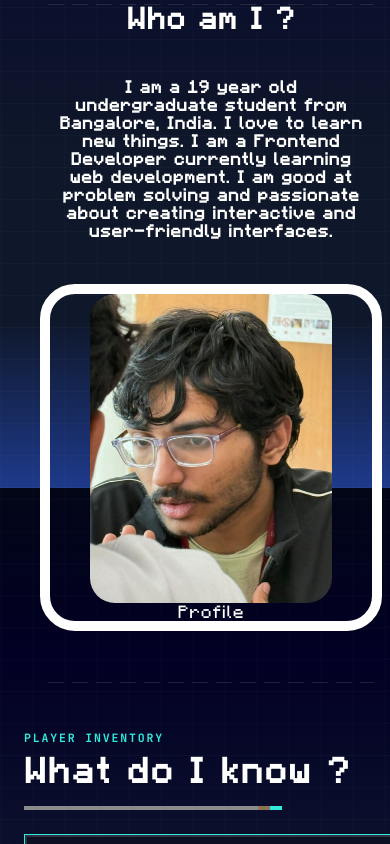
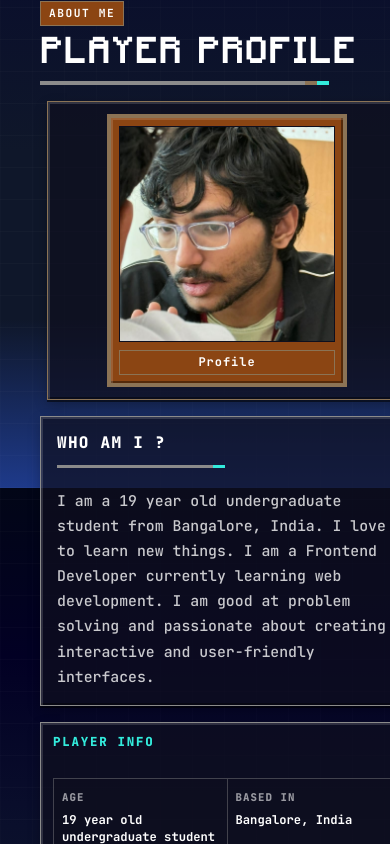
Before and after one commit to Rohan-Shridhar/portfolio, a React (Vite) app: page / in a window 390 px wide. Shown: the part 1200-2044 px from the top of the page. Built offline with nearby package versions, Linux system fonts and the light colour scheme.

Commit message:
Refactor About component to enhance layout, improve accessibility, and implement reveal animations

```diff
--- a/src/About.jsx
+++ b/src/About.jsx
@@ -1,37 +1,109 @@
-import { useState, useEffect } from 'react';
+import { useEffect, useRef } from 'react';
 import profile from './assets/images/pfp.jpeg';
+import { Badge, BlockCard, BlockGrid, PixelBorder } from './components/ui/index.js';
+
+const biography = 'I am a 19 year old undergraduate student from Bangalore, India. I love to learn new things. I am a Frontend Developer currently learning web development. I am good at problem solving and passionate about creating interactive and user-friendly interfaces. ';
+
+const profileFacts = [
+    { label: 'Age', value: '19 year old undergraduate student' },
+    { label: 'Based in', value: 'Bangalore, India' },
+    { label: 'Role', value: 'Frontend Developer' },
+    { label: 'Learning', value: 'currently learning web development' },
+];
+
 export default function About() {
-    const [hover, setHover] = useState(false);
-    function handleHover() {
-        setHover(true);
-    }
-    function handleLeave() {
-        setHover(false);
-    }
+    const aboutRef = useRef(null);
+
     useEffect(() => {
-        const isMobile = window.innerWidth <= 600;
-        if (isMobile) return;
-        if (hover) {
-            document.querySelector(".about-cont-img").style.transition = "transform 0.5s ease, box-shadow 1s ease, opacity 1s ease";
-            document.querySelector(".about-cont-img").style.transform = "rotateZ(5deg) scale(1.25) translateX(-100px)";
-            document.querySelector(".about-cont-img").style.boxShadow = "0 0 50px var(--text-color)";
-            document.querySelector(".about-cont-img").style.opacity = "0.8";
-        } else {
-            document.querySelector(".about-cont-img").style.transform = "rotateZ(0deg) scale(1) translateX(0px)";
-            document.querySelector(".about-cont-img").style.boxShadow = "none";
-            document.querySelector(".about-cont-img").style.opacity = "1";
+        const section = aboutRef.current;
+        if (!section) return undefined;
+
+        const revealSection = () => section.classList.add('about-is-visible');
+
+        if (!('IntersectionObserver' in window)) {
+            revealSection();
+            return undefined;
         }
-    }, [hover]);
+
+        const observer = new IntersectionObserver(
+            ([entry]) => {
+                if (!entry.isIntersecting) return;
+                revealSection();
+                observer.disconnect();
+            },
+            { rootMargin: '0px 0px -12% 0px', threshold: 0.12 },
+        );
+
+        observer.observe(section);
+
+        return () => observer.disconnect();
+    }, []);
 
     return (
-        <div id="about-me" className="about-cont" onMouseEnter={handleHover} onMouseLeave={handleLeave}>
-            <div className="about-txt">
-                <span className="about-title">Who am I ?</span>
-                <span className="about-desc">I am a 19 year old undergraduate student from Bangalore, India. I love to learn new things. I am a Frontend Developer currently learning web development. I am good at problem solving and passionate about creating interactive and user-friendly interfaces. </span>
+        <section
+            ref={aboutRef}
+            className="about-cont"
+            id="about-me"
+            aria-labelledby="about-profile-title"
+        >
+            <header className="about-heading">
+                <div className="about-heading-copy">
+                    <Badge className="about-kicker" variant="stone">ABOUT ME</Badge>
+                    <h2 className="about-title" id="about-profile-title">PLAYER PROFILE</h2>
+                </div>
+                <span className="about-divider" aria-hidden="true" />
+            </header>
+
+            <div className="about-profile-grid">
+                <BlockCard
+                    as="aside"
+                    className="about-profile-panel about-reveal-item about-reveal-avatar"
+                    variant="stone"
+                    inset
+                    aria-labelledby="about-avatar-caption"
+                >
+                    <PixelBorder as="figure" className="about-avatar-frame" variant="wood" inset>
+                        <div className="about-avatar-media">
+                            <img className="about-cont-img" src={profile} alt="Profile" loading="lazy" decoding="async" />
+                        </div>
+                        <figcaption id="about-avatar-caption">
+                            <Badge className="about-avatar-caption" variant="wood">Profile</Badge>
+                        </figcaption>
+                    </PixelBorder>
+                </BlockCard>
+
+                <BlockCard
+                    as="article"
+                    className="about-copy-panel about-reveal-item"
+                    variant="stone"
+                    inset
+                    aria-labelledby="about-record-title"
+                >
+                    <header className="about-copy-heading">
+                        <h3 className="about-copy-title" id="about-record-title">Who am I ?</h3>
+                        <span className="about-copy-rule" aria-hidden="true" />
+                    </header>
+                    <p className="about-desc">{biography}</p>
+                </BlockCard>
+
+                <BlockCard
+                    as="aside"
+                    className="about-info-panel about-reveal-item"
+                    variant="stone"
+                    inset
+                    aria-labelledby="about-info-title"
+                >
+                    <h3 className="about-info-heading" id="about-info-title">PLAYER INFO</h3>
+                    <BlockGrid as="dl" className="about-info-grid" minItemWidth="120px">
+                        {profileFacts.map((fact) => (
+                            <div className="about-info-slot" key={fact.label}>
+                                <dt className="about-info-label">{fact.label}</dt>
+                                <dd className="about-info-value">{fact.value}</dd>
+                            </div>
+                        ))}
+                    </BlockGrid>
+                </BlockCard>
             </div>
-            <div></div>
-            <span className="about-img-box"><img className="about-cont-img" src={profile} alt="Profile" />
-                <span>Profile</span></span>
-        </div>
+        </section>
     );
 }
--- a/src/index.css
+++ b/src/index.css
@@ -766,41 +766,278 @@ body {
 
 /* ========================================= */
 .about-cont {
-  scroll-margin-top: 100px;
-  margin: 25vh;
-  display: grid;
-  grid-template-columns: 3fr 1fr 1fr;
+  width: min(100%, var(--layout-max-width));
+  margin: 0 auto;
+  padding: clamp(72px, 12vh, 144px) var(--page-gutter) clamp(88px, 14vh, 160px);
+  scroll-margin-top: var(--nav-offset);
+}
+
+.about-heading {
+  display: grid;
+  gap: var(--space-3);
+  margin-bottom: var(--space-5);
+}
+
+.about-heading-copy {
+  display: grid;
+  justify-items: start;
+  gap: var(--space-2);
+}
+
+.about-kicker {
+  border-color: var(--color-dirt);
+  background: var(--color-oak-wood);
+  color: var(--color-white);
+  font-family: var(--font-family-ui);
+  font-size: clamp(0.7rem, 1.2vw, 0.84rem);
+  letter-spacing: 0.14em;
+}
+
+.about-title {
+  margin: 0;
+  color: var(--text-color);
+  font-family: var(--font-family-pixel);
+  font-size: clamp(2rem, 5vw, 4rem);
+  font-weight: 800;
+  letter-spacing: 0.02em;
+  line-height: 1.1;
+}
+
+.about-divider {
+  display: block;
+  width: min(300px, 68vw);
+  height: 4px;
+  background: var(--color-stone);
+  box-shadow: 12px 0 0 var(--color-dirt), 24px 0 0 var(--color-diamond);
+}
+
+.about-profile-grid {
+  display: grid;
+  grid-template-areas:
+    'portrait copy'
+    'info copy';
+  grid-template-columns: minmax(230px, 0.78fr) minmax(0, 1.42fr);
+  gap: var(--space-4);
+  min-width: 0;
+}
+
+.about-profile-panel,
+.about-copy-panel,
+.about-info-panel {
+  min-width: 0;
+  border-color: var(--color-border-strong);
+  border-radius: var(--radius-none);
+  background: rgba(15, 15, 30, 0.7);
+  color: var(--color-text-primary);
+  box-shadow: var(--shadow-inset), var(--shadow-sm);
+}
+
+.light .about-profile-panel,
+.light .about-copy-panel,
+.light .about-info-panel {
+  background: rgba(255, 255, 255, 0.78);
+}
+
+.about-profile-panel {
+  grid-area: portrait;
+  align-self: start;
+  padding: var(--space-4);
+  border-color: var(--color-dirt);
+}
+
+.about-copy-panel {
+  grid-area: copy;
+  display: grid;
+  align-content: start;
+  gap: var(--space-5);
+  padding: clamp(var(--space-5), 4vw, var(--space-8));
+  border-color: var(--color-stone);
+}
+
+.about-info-panel {
+  grid-area: info;
+  align-self: start;
+  display: grid;
+  gap: var(--space-3);
+  padding: var(--space-4);
+  border-color: var(--color-stone);
+}
+
+.about-avatar-frame {
+  display: block;
+  width: 100%;
+  padding: var(--space-2);
+  border: var(--border-medium) solid var(--color-stone);
+  background: var(--color-oak-wood);
+  box-shadow: var(--shadow-inset), var(--shadow-sm);
+}
+
+.about-avatar-media {
+  aspect-ratio: 1;
+  overflow: hidden;
+  border: var(--border-hairline) solid var(--color-obsidian);
+  background: var(--color-obsidian);
 }
 
 .about-cont-img {
-  width: auto;
-  height: 50vh;
-  border: none;
-  border-radius: 25px;
-}
-
-.about-txt {
-  display: grid;
-  grid-template-rows: 1fr 3fr;
-}
-
-.about-img-box {
-  border: 10px var(--text-color) solid;
-  border-radius: 35px;
+  display: block;
+  width: 100%;
+  height: 100%;
+  object-fit: cover;
+  border: 0;
+  border-radius: var(--radius-none);
+}
+
+.about-avatar-frame figcaption {
+  display: block;
+  margin-top: var(--space-2);
+}
+
+.about-avatar-caption {
+  display: flex;
+  width: 100%;
+  justify-content: center;
+  border-color: var(--color-dirt);
+  background: var(--color-oak-wood);
+  color: var(--color-white);
+  font-family: var(--font-family-ui);
+  letter-spacing: 0.08em;
   text-align: center;
 }
 
-.about-title {
+.about-copy-heading {
+  display: grid;
+  gap: var(--space-3);
+}
+
+.about-copy-title,
+.about-info-heading {
+  margin: 0;
+  color: var(--color-text-primary);
+  font-family: var(--font-family-ui);
+  font-size: clamp(1rem, 1.7vw, 1.3rem);
+  font-weight: 800;
+  letter-spacing: 0.08em;
+  line-height: 1.2;
+  text-transform: uppercase;
+}
+
+.about-copy-rule {
+  display: block;
+  width: min(220px, 46%);
+  height: 3px;
+  background: var(--color-stone);
+  box-shadow: 12px 0 0 var(--color-diamond);
+}
+
+.about-desc {
+  max-width: 58ch;
+  margin: 0;
+  color: var(--color-text-secondary);
+  font-family: var(--font-family-ui);
+  font-size: clamp(0.95rem, 1.35vw, 1.08rem);
+  font-weight: 500;
+  line-height: 1.75;
   text-align: left;
-  font-size: var(--title);
-  font-weight: bold;
-}
-
-.about-desc {
-  padding: 20px;
-  text-align: left;
-  font-size: var(--text);
-  font-weight: bold;
+}
+
+.light .about-desc {
+  color: var(--color-text-secondary);
+}
+
+.about-info-heading {
+  color: var(--color-diamond);
+  font-size: 0.78rem;
+  letter-spacing: 0.14em;
+}
+
+.about-info-grid {
+  grid-template-columns: repeat(2, minmax(0, 1fr));
+  gap: 0;
+  border-top: var(--border-hairline) solid var(--color-border);
+  border-left: var(--border-hairline) solid var(--color-border);
+}
+
+.about-info-slot {
+  position: relative;
+  display: grid;
+  min-width: 0;
+  min-height: 82px;
+  align-content: start;
+  gap: var(--space-2);
+  padding: var(--space-3);
+  overflow-wrap: anywhere;
+  border-right: var(--border-hairline) solid var(--color-border);
+  border-bottom: var(--border-hairline) solid var(--color-border);
+  background: rgba(15, 15, 30, 0.46);
+}
+
+.light .about-info-slot {
+  background: rgba(255, 255, 255, 0.58);
+}
+
+.about-info-slot:last-child::after {
+  position: absolute;
+  right: 0;
+  bottom: 0;
+  width: 4px;
+  height: 4px;
+  background: var(--color-diamond);
+  content: '';
+}
+
+.about-info-label {
+  margin: 0;
+  color: var(--color-text-tertiary);
+  font-family: var(--font-family-ui);
+  font-size: 0.67rem;
+  font-weight: 800;
+  letter-spacing: 0.1em;
+  line-height: 1.2;
+  text-transform: uppercase;
+}
+
+.about-info-value {
+  margin: 0;
+  color: var(--color-text-primary);
+  font-family: var(--font-family-ui);
+  font-size: clamp(0.76rem, 1.1vw, 0.9rem);
+  font-weight: 700;
+  line-height: 1.4;
+}
+
+.about-reveal-item {
+  --about-delay: 0ms;
+  opacity: 1;
+  transform: translateY(0);
+  transition: opacity 420ms var(--ease-standard) var(--about-delay),
+    transform 420ms var(--ease-standard) var(--about-delay);
+}
+
+.about-reveal-avatar {
+  --about-delay: 60ms;
+}
+
+.about-info-panel {
+  --about-delay: 70ms;
+}
+
+.about-copy-panel {
+  --about-delay: 140ms;
+}
+
+.about-cont:not(.about-is-visible) .about-reveal-item {
+  opacity: 0;
+  transform: translateY(-14px);
+}
+
+@media (prefers-reduced-motion: reduce) {
+  .about-reveal-item,
+  .about-cont:not(.about-is-visible) .about-reveal-item {
+    opacity: 1;
+    transform: none;
+    transition: none;
+  }
 }
 
 /* ========================================= */
@@ -1495,20 +1732,31 @@ body {
 
   /* --- About --- */
   .about-cont {
-    grid-template-columns: 1fr;
-    margin: 8vh 5vw;
-    gap: 16px;
-  }
-
-  .about-cont-img {
-    width: 55%;
-    height: auto;
-    margin: 0 auto;
-    display: block;
-  }
-
-  .about-img-box {
-    text-align: center;
+    padding-top: 64px;
+    padding-bottom: 112px;
+  }
+
+  .about-profile-grid {
+    grid-template-columns: minmax(210px, 0.82fr) minmax(0, 1.18fr);
+    gap: var(--space-3);
+  }
+
+  .about-profile-panel,
+  .about-info-panel {
+    padding: var(--space-3);
+  }
+
+  .about-copy-panel {
+    padding: var(--space-5);
+  }
+
+  .about-info-slot {
+    min-height: 76px;
+    padding: var(--space-2);
+  }
+
+  .about-info-value {
+    font-size: 0.76rem;
   }
 
   /* --- Contact --- */
@@ -1669,29 +1917,53 @@ body {
 
   /* --- About --- */
   .about-cont {
-    grid-template-columns: 1fr;
-    margin: 6vh 4vw;
-    gap: 16px;
-  }
-
-  .about-cont-img {
-    width: 75%;
-    height: auto;
+    padding-top: 48px;
+    padding-bottom: 88px;
+  }
+
+  .about-heading {
+    margin-bottom: var(--space-4);
+  }
+
+  .about-title {
+    font-size: clamp(2rem, 8vw, 3.2rem);
+  }
+
+  .about-profile-grid {
+    grid-template-areas:
+      'portrait'
+      'copy'
+      'info';
+    grid-template-columns: minmax(0, 1fr);
+    gap: var(--space-4);
+  }
+
+  .about-profile-panel {
+    justify-self: center;
+    width: min(100%, 360px);
+  }
+
+  .about-avatar-frame {
+    width: min(68vw, 240px);
     margin: 0 auto;
-    display: block;
-  }
-
-  .about-img-box {
-    text-align: center;
-  }
-
-  .about-title {
-    text-align: center;
+  }
+
+  .about-copy-panel {
+    padding: var(--space-4);
   }
 
   .about-desc {
-    text-align: center;
-    padding: 12px;
+    font-size: clamp(0.9rem, 3.8vw, 1rem);
+    line-height: 1.7;
+  }
+
+  .about-info-panel {
+    padding: var(--space-3);
+  }
+
+  .about-info-slot {
+    min-height: 88px;
+    padding: var(--space-3) var(--space-2);
   }
 
   /* --- Contact --- */
```
